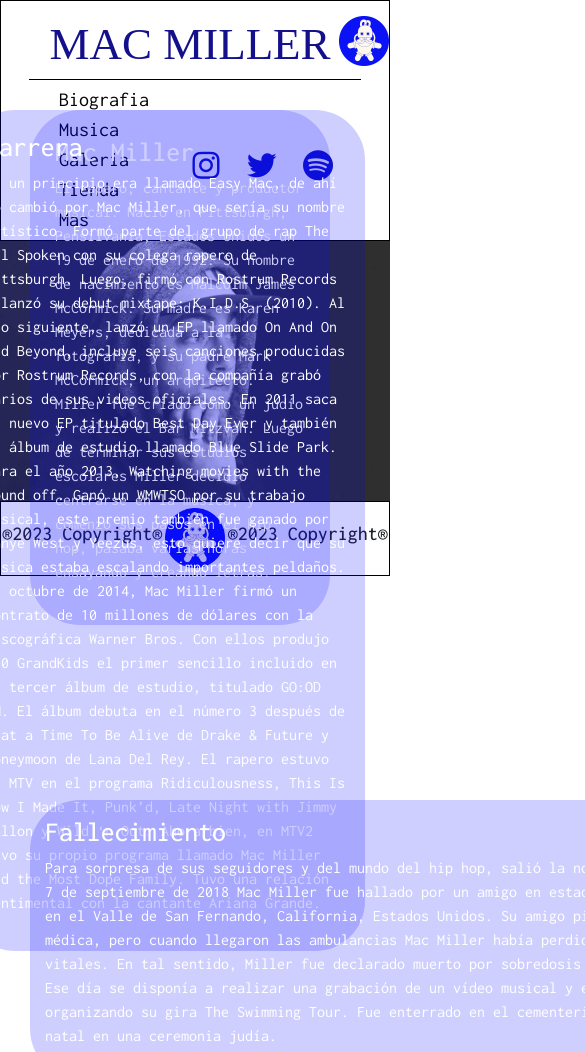
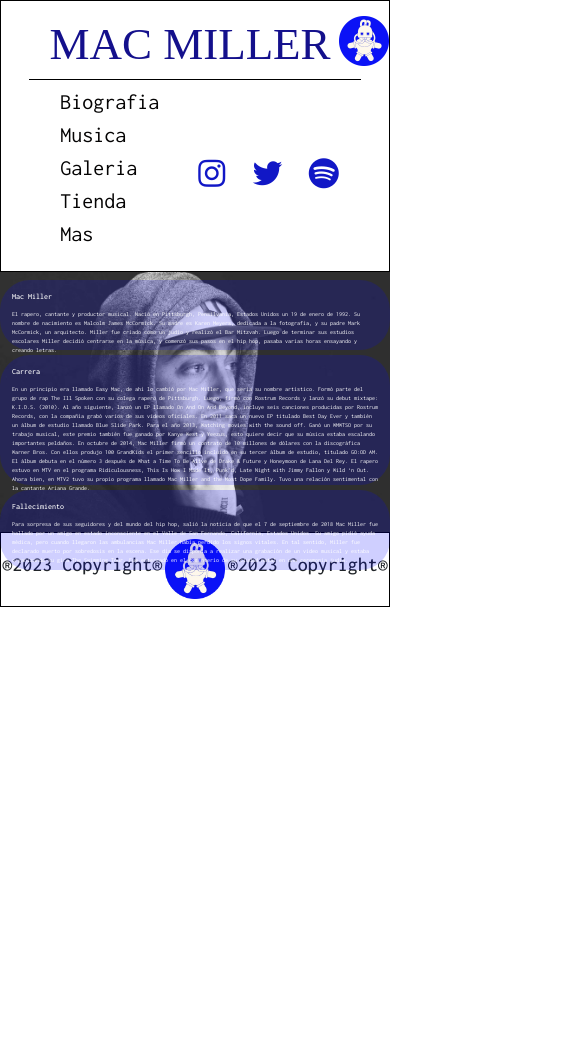
Before and after one commit to santiagohasicic/PreEntrega2Hasicic, a plain HTML site: page pages/bio.html in a window 390 px wide. Shown: the top 1052 px of the page, 585 px wide, since content can reach past the window. After the commit the page ends 844 px from the top, so only its background shows below. Drawn offline with nearby package versions, Linux system fonts and the light colour scheme; a web font is replaced by a local one.

Commit message:
se realizo el responsive de la pagina bio y se retocaron detalles del responsive del index

```diff
--- a/css/style.css
+++ b/css/style.css
@@ -65,7 +65,7 @@
     text-decoration: none;
     color: rgb(4, 3, 3);
     padding: 10px 20px;
-    font-size: 20px;
+    font-size: 22px;
     position: relative;
     top: 5px;
 }
@@ -98,7 +98,7 @@
     position: relative;
     width: 100%;
     height: 100%;
-    opacity: 85%;
+    opacity: 80%;
     z-index: 0;
     overflow: auto;
 }
@@ -126,6 +126,35 @@
     height: 60px;
 }
 
+
+@media (max-width: 1024px) {
+    header{
+        flex-wrap: wrap;
+    }
+    .nav-logo{
+       align-self: center;
+    }
+    .nav-list{
+        align-self: center;
+    }
+    .nav-redes{
+        align-self: center;
+    }
+    .nav-list-redes{
+        padding-top: 15px;
+        align-self: center;
+    }
+}
+@media (max-width: 600px) {
+    .nav-list{
+        flex-direction: column;
+    }
+    .nav-logo{
+        border-bottom: 1px solid black;
+    }
+}
+/*MEDIA BIOGRAFIA*/
+
 .bio{
     width: 300px;
     display: flex;
@@ -136,7 +165,7 @@
     position: absolute;
     color: white;
     top: 110px;
-    border-radius: 50px;
+    border-radius: 30px;
 }
 
 .bio2{
@@ -149,7 +178,7 @@
     color: white;
     top: 110px;
     right: 25px;
-    border-radius: 50px;
+    border-radius: 30px;
 }
 
 .bio3{
@@ -160,9 +189,9 @@
     padding: 15px;
     position: absolute;
     color: white;
-    top: 800px;
+    top: 900px;
     left: 30px;
-    border-radius: 50px;
+    border-radius: 30px;
 }
 
 .bio-text{
@@ -172,30 +201,201 @@
     font-family: Inconsolata;
 }
 
-/*MEDIA QUERYS*/
-@media (max-width: 1024px) {
-    header{
-        flex-wrap: wrap;
+.img-fondo2 img{
+    position: relative;
+    width: 100%;
+    height: 100%;
+    opacity: 85%;
+    z-index: 0;
+    overflow: auto;
+}
+
+/*MEDIA QUERY BIOGRAFIA*/
+@media screen and (max-width: 1440px) {
+    .bio3{
+        top: 900px;
     }
-    .nav-logo{
-       margin: 0 auto;
+    .bio-text{
+        font-size: 14px;
     }
-    .nav-list{
-        margin:0 auto;
-    }
-    .nav-redes{
-        margin:0 auto;
-    }
-    .nav-list-redes{
-        padding-top: 15px;
-        margin: 0 auto;
+    .bio-title{
+        font-size: 20px;
     }
 }
-@media (max-width: 560px) {
-    .nav-list{
-        flex-direction: column;
+
+@media screen and (max-width: 1200px) {
+    .bio3{
+        top: 640px;
     }
-    .nav-logo{
-        border-bottom: 1px solid black;
+    .bio-text{
+        font-size: 14px;
+    }
+    .bio-title{
+        font-size: 20px;
     }
 }
+
+@media screen and (max-width: 1024px) {
+    .bio{
+        top: 180px;
+    }
+    .bio2{
+        width: 400px;
+        top: 180px;
+    }
+    .bio3{
+        top: 600px;
+        width: 500px;
+    }
+    .bio-text{
+        font-size: 12px;
+    }
+    .bio-title{
+        font-size: 18px;
+    }
+}
+
+@media screen and (max-width: 768px) {
+    .bio{
+        top: 220px;
+    }
+    .bio2{
+        width: 300px;
+        top: 220px;
+        padding: 17px;
+    }
+    .bio3{
+        top: 490px;
+        width: 400px;
+    }
+    .bio-text{
+        font-size: 10px;
+    }
+    .bio-title{
+        font-size: 16px;
+    }
+}
+
+@media screen and (max-width: 600px) {
+    .bio{
+        top: 290px;
+        left: 0;
+        padding: 15px;
+        height: 110px;
+        width: 100%
+
+    }
+    .bio2{
+        top: 420px;
+        left: 0;
+        padding: 15px;
+        height: 175px;
+        width: 100%
+    }
+    .bio3{
+        top: 610px;
+        left: 0;
+        padding: 15px;
+        height: 105px;
+        width: 100%
+    }
+    .bio-text{
+        font-size: 8px;
+    }
+    .bio-title{
+        font-size: 14px;
+    }
+    .img-fondo2 img{
+        height: 200%;
+    }
+}
+
+@media screen and (max-width: 600px) {
+    .bio{
+        top: 280px;
+        left: 0;
+        padding: 12px;
+        height: 90px;
+        width: 100%
+    }
+    .bio2{
+        top: 375px;
+        left: 0;
+        padding: 12px;
+        height: 180px;
+        width: 100%
+    }
+    .bio3{
+        top: 560px;
+        left: 0;
+        padding: 12px;
+        height: 110px;
+        width: 100%
+    }
+    .bio-text{
+        font-size: 8px;
+    }
+    .bio-title{
+        font-size: 10px;
+    }
+}
+
+@media screen and (max-width: 480px) {
+        .bio{
+            top: 280px;
+            left: 0;
+            padding: 12px;
+            height: 70px;
+            width: 100%
+        }
+        .bio2{
+            top: 355px;
+            left: 0;
+            padding: 12px;
+            height: 130px;
+            width: 100%
+        }
+        .bio3{
+            top: 490px;
+            left: 0;
+            padding: 12px;
+            height: 80px;
+            width: 100%
+        }
+        .bio-text{
+            font-size: 6px;
+        }
+        .bio-title{
+            font-size: 8px;
+        }
+}
+
+@media screen and (max-width: 320px) {
+    .bio{
+        top: 345px;
+        right: 10px;
+        padding: 12px;
+        height: 100px;
+        width: 37%
+    }
+    .bio2{
+        top: 345px;
+        left: 125px;
+        padding: 12px;
+        height: 135px;
+        width: 60%
+    }
+    .bio3{
+        top: 485px;
+        left: 0;
+        padding: 12px;
+        height: 65px;
+        width: 100%
+    }
+    .bio-text{
+        font-size: 4px;
+    }
+    .bio-title{
+        font-size: 6px;
+    }
+}
--- a/pages/bio.html
+++ b/pages/bio.html
@@ -48,7 +48,7 @@
     </div>
     </header>
     <section class="fondo">
-        <div class="img-fondo">
+        <div class="img-fondo2">
         <img src="../img/fondobio.jpg" alt="">
         </div>
     </section>
```
Also changed, not shown: index.html (+0 -1 lines), img/fondo2.jpg (renamed from img/6030131.jpg).
